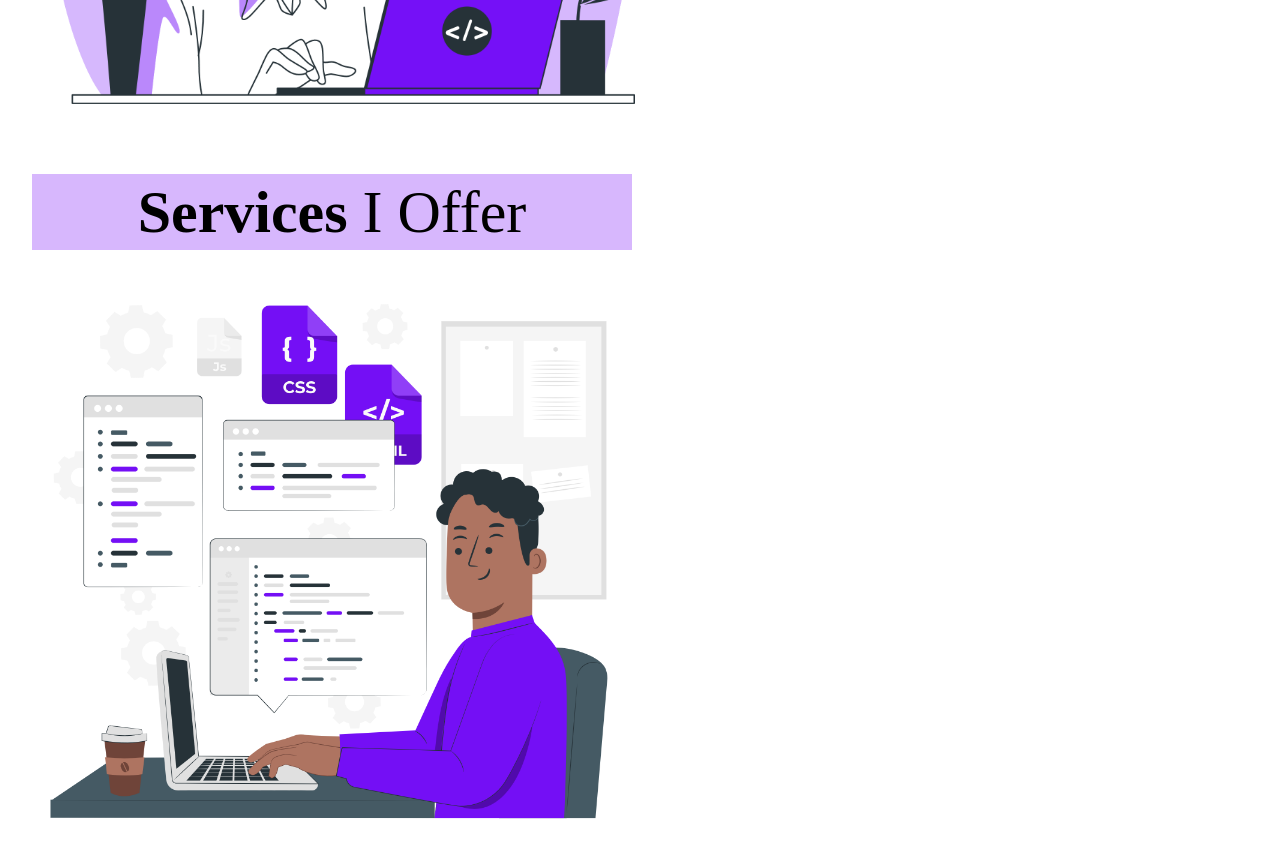
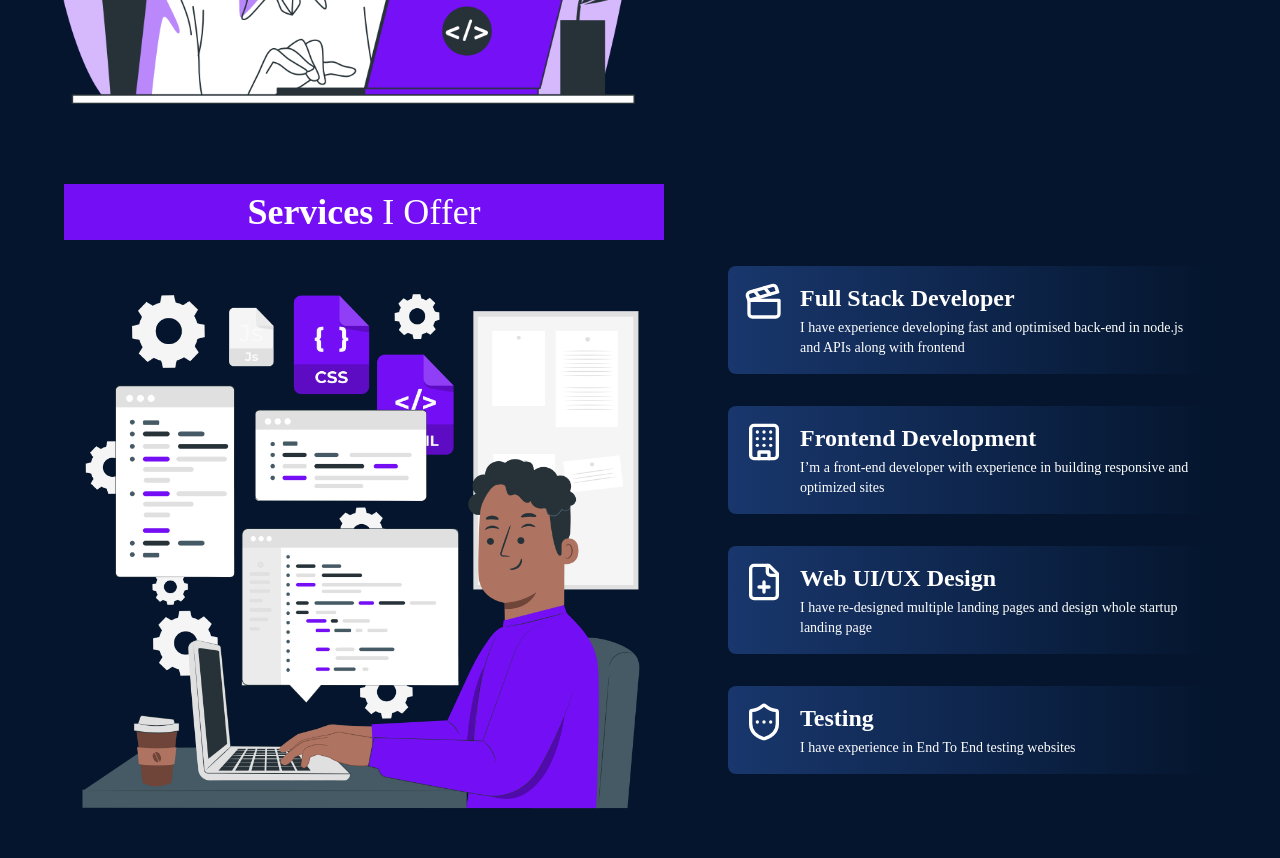
Before and after one commit to prathmesh61/portfolio, a Next.js app: page / in a window 1280 px wide. Shown: the part 680-1538 px from the top of the page. Built offline with nearby package versions, Linux system fonts and the light colour scheme; a web font is replaced by a local one.

Commit message:
add - service section

```diff
--- a/package.json
+++ b/package.json
@@ -11,6 +11,7 @@
   "dependencies": {
     "@gsap/react": "^2.1.0",
     "gsap": "^3.12.5",
+    "lucide-react": "^0.321.0",
     "next": "14.1.0",
     "react": "^18",
     "react-dom": "^18"
--- a/src/app/globals.css
+++ b/src/app/globals.css
@@ -4,6 +4,11 @@
 @tailwind utilities;
 
 body {
-  background-color: #ffffff;
+  background-color: #04152d;
   font-family: "Europa Regular";
 }
+
+.bg-left {
+  /* background: linear-gradient(90deg, rgba(165, 215, 232, 0.42) -60.08%, rgba(255, 255, 255, 0) 66.02%); */
+  background: linear-gradient(90deg, #19376d 0%, rgba(25, 55, 109, 0) 100%);
+}
--- a/src/components/Hero.tsx
+++ b/src/components/Hero.tsx
@@ -7,11 +7,11 @@ const Hero = () => {
   return (
     <div className="relative lg:h-screen h-full max-w-[1340px] m-auto flex flex-wrap justify-between items-center gap-10">
       <div className="flex items-start flex-col gap-y-4 max-w-[600px]">
-        <h1 className=" lg:text-5xl text-4xl  tracking-wider">
+        <h1 className=" lg:text-5xl text-4xl text-white">
           Hello,
           <br /> <b>my name's Prathmesh.</b>
         </h1>
-        <p className="lg:text-xl text-base">
+        <p className="lg:text-xl text-base text-white">
           Experienced in building{" "}
           <b className="border-b-2 border-purple-400">full stack</b> web
           applications,Website UI's and Web Designes
--- a/src/components/Service.tsx
+++ b/src/components/Service.tsx
@@ -1,19 +1,72 @@
 import React from "react";
 import serviceImg from "@/../public/asset/codeBoy.png";
 import Image from "next/image";
+import {
+  Clapperboard,
+  Building,
+  FilePlus,
+  LucideIcon,
+  ShieldEllipsis,
+} from "lucide-react";
 
-type Props = {};
+type Service = {
+  name: string;
+  description: string;
+  Icon: LucideIcon;
+};
+const services: Service[] = [
+  {
+    name: "Full Stack Developer",
+    description:
+      "I have experience developing fast and optimised back-end in node.js and APIs along with frontend",
+    Icon: Clapperboard,
+  },
+  {
+    name: "Frontend Development",
+    description:
+      "I’m a front-end developer with experience in building responsive and optimized sites",
+    Icon: Building,
+  },
+  {
+    name: "Web UI/UX Design",
+    description:
+      "I have re-designed multiple landing pages and design whole startup landing page",
+    Icon: FilePlus,
+  },
+  {
+    name: " Testing",
+    description: "I have experience in End To End testing websites",
+    Icon: ShieldEllipsis,
+  },
+];
 
-const Service = (props: Props) => {
+const Service = () => {
   return (
-    <div className="h-screen w-full  flex flex-wrap justify-between items-center py-2 px-8">
+    <div className="h-screen w-full  flex flex-wrap justify-around items-center py-2 px-8 ">
       <div className="flex flex-col gap-y-4">
-        <h2 className="text-6xl bg-[#D7B7FD] p-2 text-center">
+        <h2 className="lg:text-4xl text-2xl bg-[#740FF5] p-2 text-center text-white">
           <b>Services </b>I Offer
         </h2>
         <Image alt="serviceImg" src={serviceImg} width={600} height={200} />
       </div>
-      <div className="flex flex-col"></div>
+      <div className="flex flex-col gap-8">
+        {services.map((service) => (
+          <div
+            className="p-4 flex justify-start items-start gap-4 bg-left rounded-lg"
+            key={service.name}
+          >
+            <service.Icon width={40} height={40} color="white" />
+            <div className="flex flex-col items-start gap-y-1 ">
+              <h2 className="font-bold text-white text-xl lg:text-2xl">
+                {service.name}
+              </h2>
+              <h2 className="font-medium text-white text-sm lg:text-md max-w-[400px]">
+                {service.description}
+              </h2>
+            </div>
+          </div>
+        ))}
+      </div>
     </div>
   );
 };
```
Also changed, not shown: 1 other file (tests, documents, lock files or other folders).
